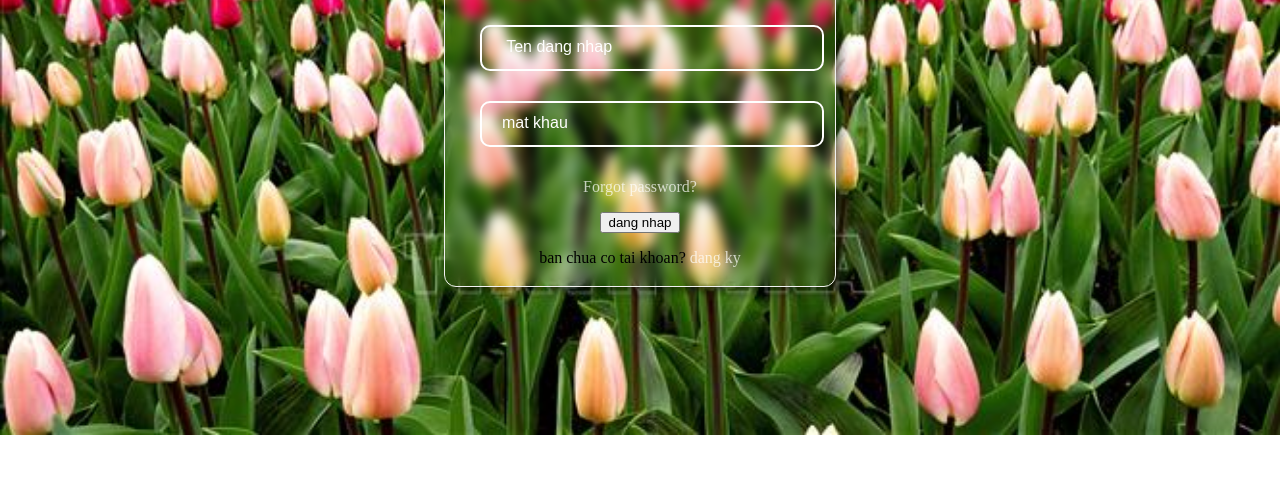
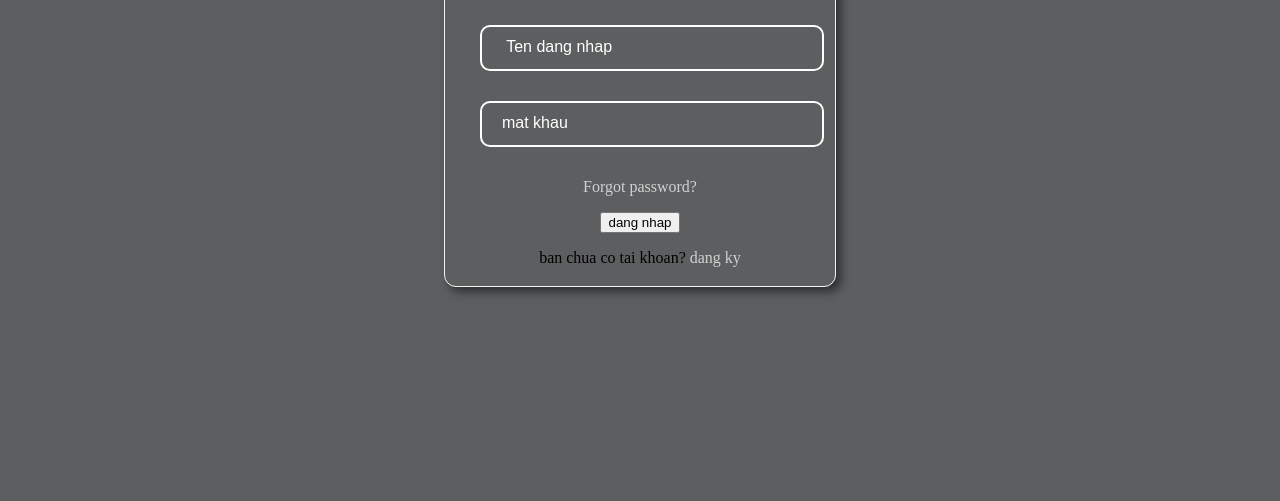
Before and after one commit to khanhhoapham040303/hoayeuthuong, a plain HTML site: page dangnhap.html in a window 1280 px wide. Shown: the part 299-800 px from the top of the page. Drawn offline with Linux system fonts and the light colour scheme.

Commit message:
Add files via upload

```diff
--- a/css/dangky.css
+++ b/css/dangky.css
@@ -1,5 +1,5 @@
 body{
-    background: url(/img/liehe1..jpg) no-repeat;
+    background-color: rgb(89, 89, 90);
     background-position: center;
     background-size: cover;
     width: 400px;
--- a/css/dangnhap.css
+++ b/css/dangnhap.css
@@ -1,5 +1,5 @@
 body{
-    background: url(/img/liehe1..jpg) no-repeat;
+    background-color: rgb(92, 94, 95);
     background-position: center;
     background-size: cover;
     width: 400px;
--- a/css/main.css
+++ b/css/main.css
@@ -299,7 +299,7 @@ section{
 
 .box-contact {
   padding: 20px;
-  background-image: url("/img/8307.jpg_wh860.jpg");
+  background-color: #f9f4f8;
   background-size: 50%;
 }
 .box-contact {
```
